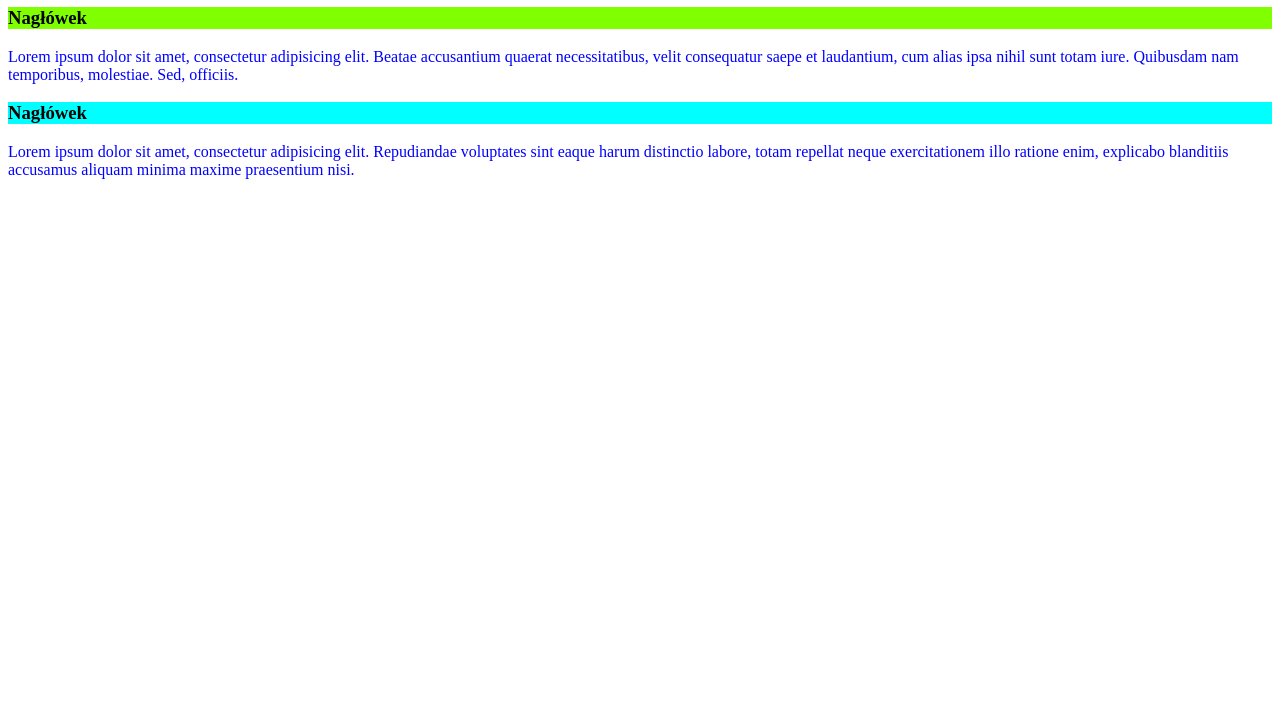
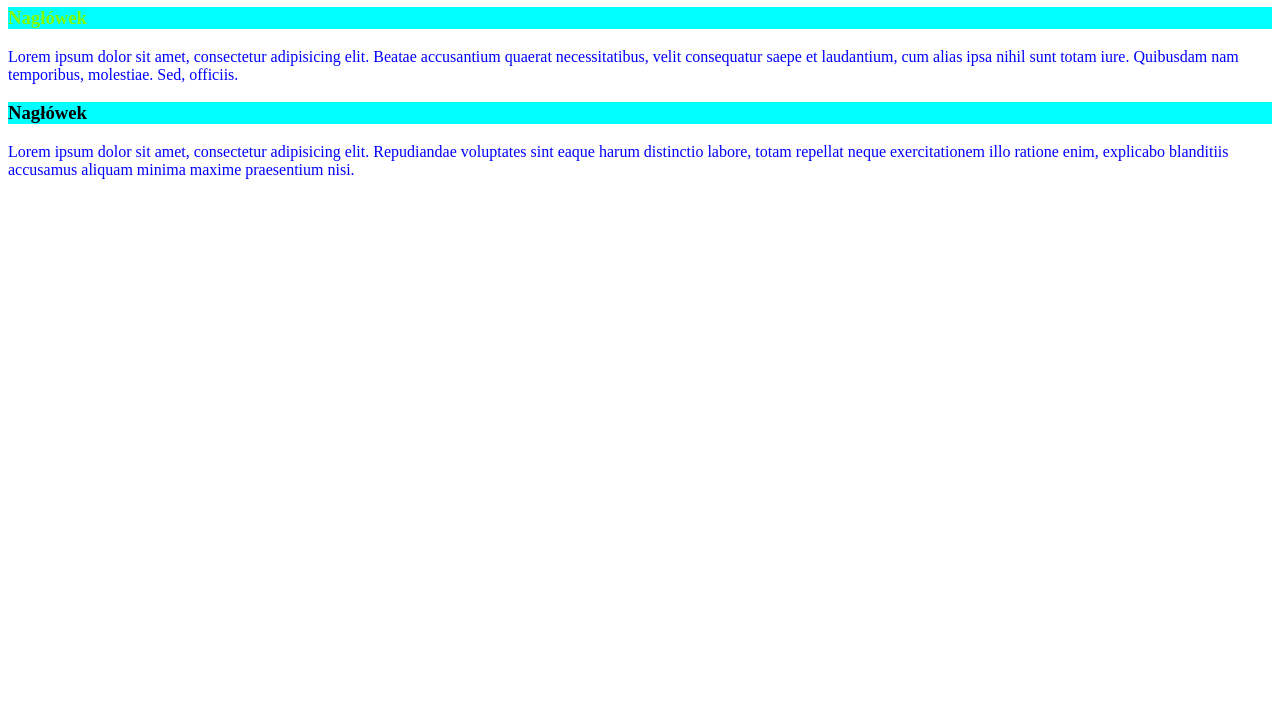
Before and after one commit to edytalis/zadania, a plain HTML site: page Zadanie #37413/index.html in a window 1280 px wide. Shown: the part 73-800 px from the top of the page. Drawn offline with Linux system fonts and the light colour scheme.

Commit message:
poprawa h1 + h3

```diff
--- a/Zadanie #37413/css/style.css
+++ b/Zadanie #37413/css/style.css
@@ -6,5 +6,5 @@ h1, h3  {
 }
 
 h1 + h3 {
-    background-color: chartreuse;
+    color: chartreuse;
 }
```
